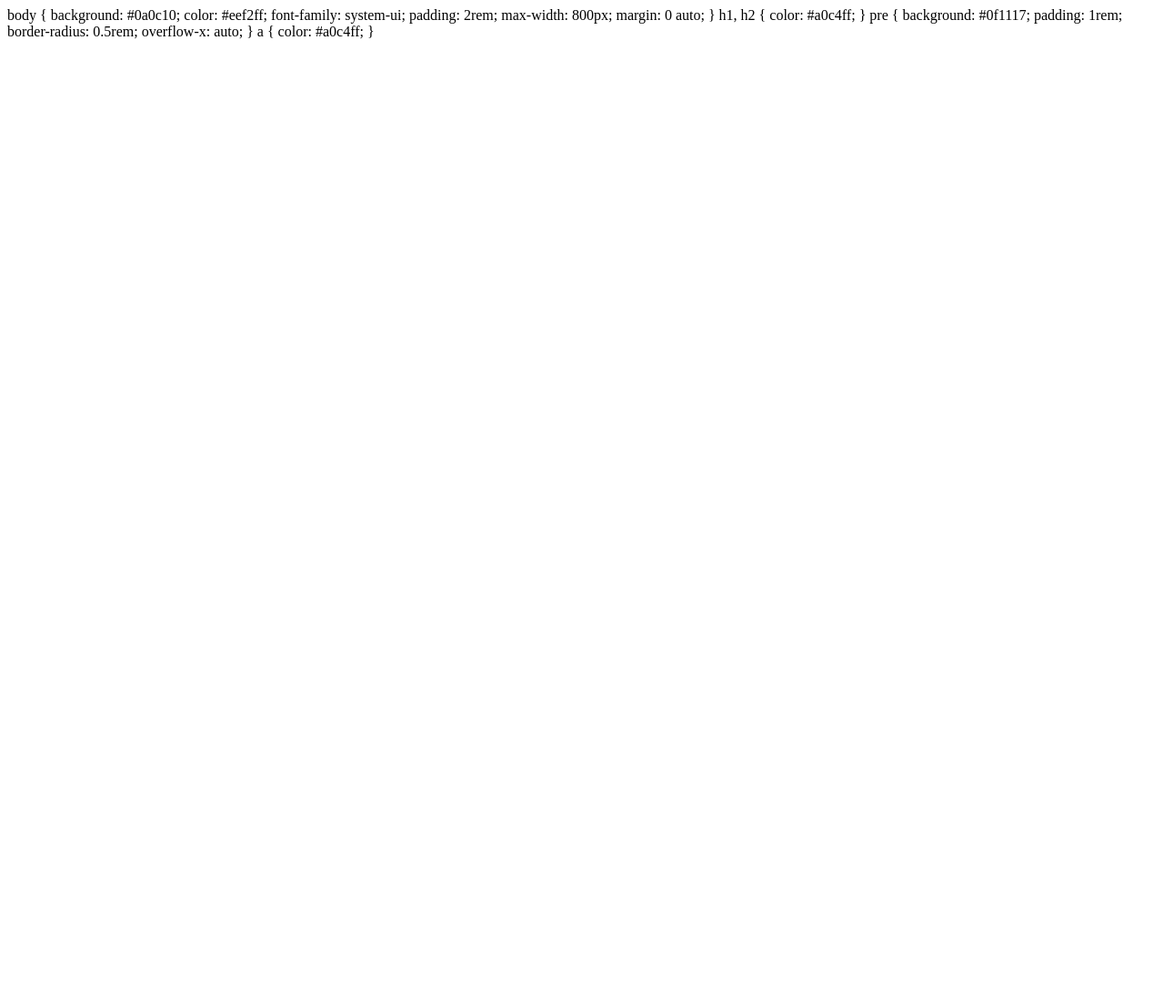
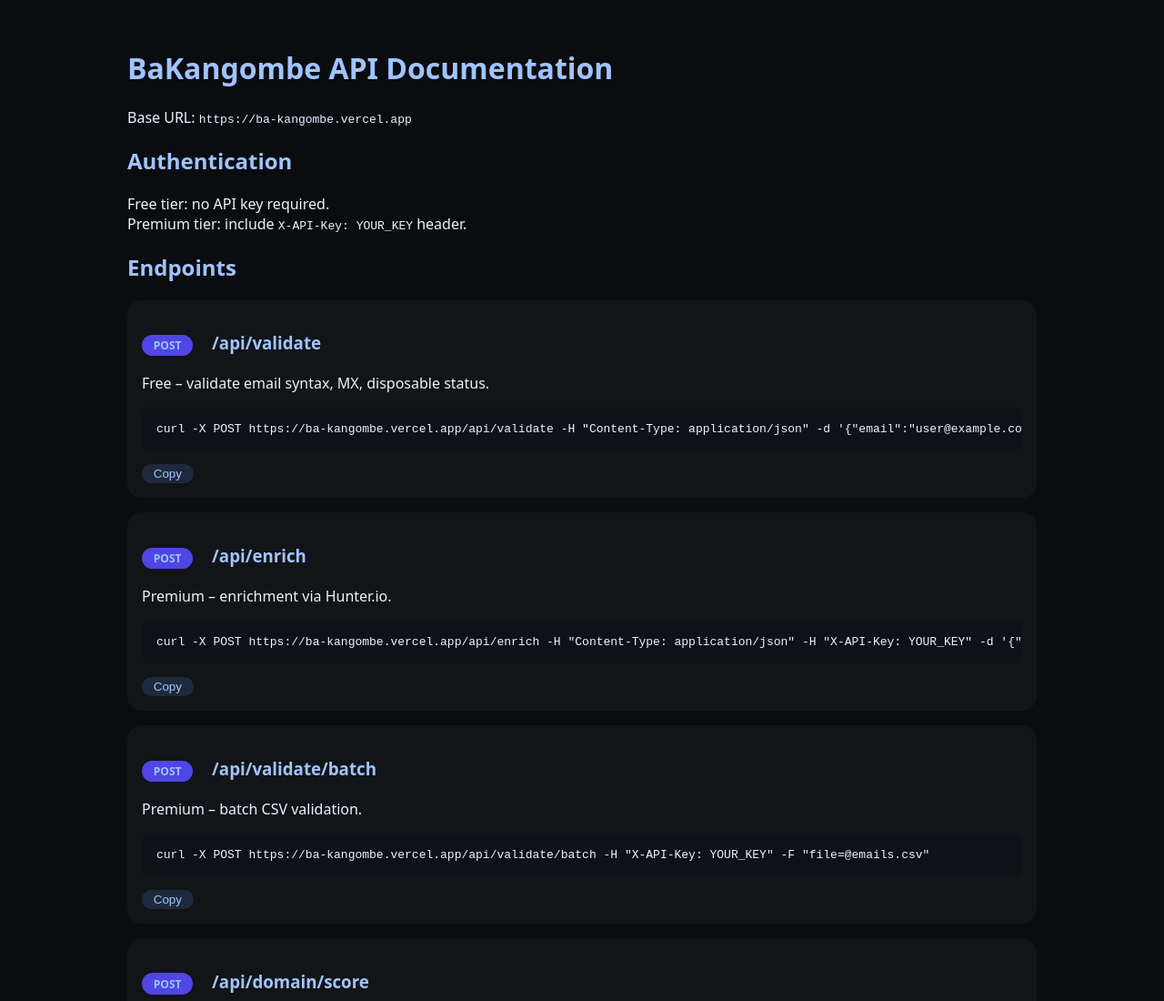
Before and after one commit to KernelBornie/BaKangombe, a website: page public/docs.html in a window 1280 px wide. Shown: the top 1100 px of the page at 91% size. Before the commit the page ends 800 px from the top, so only its background shows below. Drawn offline with Linux system fonts and the light colour scheme.

Commit message:
Replace docs page with complete documentation

```diff
--- a/public/docs.html
+++ b/public/docs.html
@@ -3,7 +3,95 @@
 <head>
   <meta charset="UTF-8">
   <meta name="viewport" content="width=device-width, initial-scale=1.0">
-    body { background: #0a0c10; color: #eef2ff; font-family: system-ui; padding: 2rem; max-width: 800px; margin: 0 auto; }
-    h1, h2 { color: #a0c4ff; }
+  <title>BaKangombe API Documentation</title>
+  <style>
+    body { background: #0a0c10; color: #eef2ff; font-family: system-ui; padding: 2rem; max-width: 1000px; margin: 0 auto; }
+    h1, h2, h3 { color: #a0c4ff; }
     pre { background: #0f1117; padding: 1rem; border-radius: 0.5rem; overflow-x: auto; }
+    .endpoint { background: rgba(255,255,255,0.03); border-radius: 1rem; padding: 1rem; margin-bottom: 1rem; }
+    .method { background: #4f46e5; display: inline-block; padding: 0.2rem 0.8rem; border-radius: 2rem; font-size: 0.75rem; margin-right: 1rem; }
+    .copy-btn { background: #1e293b; border: none; padding: 0.2rem 0.8rem; border-radius: 2rem; color: #a0c4ff; cursor: pointer; }
     a { color: #a0c4ff; }
+  </style>
+</head>
+<body>
+  <h1>BaKangombe API Documentation</h1>
+  <p>Base URL: <code>https://ba-kangombe.vercel.app</code></p>
+
+  <h2>Authentication</h2>
+  <p>Free tier: no API key required.<br>Premium tier: include <code>X-API-Key: YOUR_KEY</code> header.</p>
+
+  <h2>Endpoints</h2>
+
+  <div class="endpoint">
+    <h3><span class="method">POST</span> /api/validate</h3>
+    <p>Free – validate email syntax, MX, disposable status.</p>
+    <pre><code>curl -X POST https://ba-kangombe.vercel.app/api/validate -H "Content-Type: application/json" -d '{"email":"user@example.com"}'</code></pre>
+    <button class="copy-btn" onclick="copyToClipboard('curl -X POST https://ba-kangombe.vercel.app/api/validate -H \"Content-Type: application/json\" -d \'{\"email\":\"user@example.com\"}\'')">Copy</button>
+  </div>
+
+  <div class="endpoint">
+    <h3><span class="method">POST</span> /api/enrich</h3>
+    <p>Premium – enrichment via Hunter.io.</p>
+    <pre><code>curl -X POST https://ba-kangombe.vercel.app/api/enrich -H "Content-Type: application/json" -H "X-API-Key: YOUR_KEY" -d '{"email":"bill.gates@microsoft.com"}'</code></pre>
+    <button class="copy-btn" onclick="copyToClipboard('curl -X POST https://ba-kangombe.vercel.app/api/enrich -H \"Content-Type: application/json\" -H \"X-API-Key: YOUR_KEY\" -d \'{\"email\":\"bill.gates@microsoft.com\"}\'')">Copy</button>
+  </div>
+
+  <div class="endpoint">
+    <h3><span class="method">POST</span> /api/validate/batch</h3>
+    <p>Premium – batch CSV validation.</p>
+    <pre><code>curl -X POST https://ba-kangombe.vercel.app/api/validate/batch -H "X-API-Key: YOUR_KEY" -F "file=@emails.csv"</code></pre>
+    <button class="copy-btn" onclick="copyToClipboard('curl -X POST https://ba-kangombe.vercel.app/api/validate/batch -H \"X-API-Key: YOUR_KEY\" -F \"file=@emails.csv\"')">Copy</button>
+  </div>
+
+  <div class="endpoint">
+    <h3><span class="method">POST</span> /api/domain/score</h3>
+    <p>Premium – domain security score (SPF/DKIM/DMARC).</p>
+    <pre><code>curl -X POST https://ba-kangombe.vercel.app/api/domain/score -H "Content-Type: application/json" -H "X-API-Key: YOUR_KEY" -d '{"domain":"github.com"}'</code></pre>
+    <button class="copy-btn" onclick="copyToClipboard('curl -X POST https://ba-kangombe.vercel.app/api/domain/score -H \"Content-Type: application/json\" -H \"X-API-Key: YOUR_KEY\" -d \'{\"domain\":\"github.com\"}\'')">Copy</button>
+  </div>
+
+  <div class="endpoint">
+    <h3><span class="method">POST</span> /api/disposable</h3>
+    <p>Premium – check if email is from a disposable domain.</p>
+    <pre><code>curl -X POST https://ba-kangombe.vercel.app/api/disposable -H "Content-Type: application/json" -H "X-API-Key: YOUR_KEY" -d '{"email":"temp@mailinator.com"}'</code></pre>
+    <button class="copy-btn" onclick="copyToClipboard('curl -X POST https://ba-kangombe.vercel.app/api/disposable -H \"Content-Type: application/json\" -H \"X-API-Key: YOUR_KEY\" -d \'{\"email\":\"temp@mailinator.com\"}\'')">Copy</button>
+  </div>
+
+  <div class="endpoint">
+    <h3><span class="method">POST</span> /api/website/generate</h3>
+    <p>Premium – generate landing page HTML.</p>
+    <pre><code>curl -X POST https://ba-kangombe.vercel.app/api/website/generate -H "Content-Type: application/json" -H "X-API-Key: YOUR_KEY" -d '{"template":"landing","title":"My Site","content":"Hello"}'</code></pre>
+    <button class="copy-btn" onclick="copyToClipboard('curl -X POST https://ba-kangombe.vercel.app/api/website/generate -H \"Content-Type: application/json\" -H \"X-API-Key: YOUR_KEY\" -d \'{\"template\":\"landing\",\"title\":\"My Site\",\"content\":\"Hello\"}\'')">Copy</button>
+  </div>
+
+  <div class="endpoint">
+    <h3><span class="method">POST</span> /api/feedback</h3>
+    <p>Free – submit feedback (sends confirmation email).</p>
+    <pre><code>curl -X POST https://ba-kangombe.vercel.app/api/feedback -H "Content-Type: application/json" -d '{"name":"User","email":"user@example.com","message":"Great API!"}'</code></pre>
+    <button class="copy-btn" onclick="copyToClipboard('curl -X POST https://ba-kangombe.vercel.app/api/feedback -H \"Content-Type: application/json\" -d \'{\"name\":\"User\",\"email\":\"user@example.com\",\"message\":\"Great API!\"}\'')">Copy</button>
+  </div>
+
+  <h2>Get a premium API key</h2>
+  <p>Subscribe at <a href="/#pricing">/pricing</a> and then use <code>POST /api/generate-key</code>.</p>
+  <p><a href="/">← Back to homepage</a></p>
+
+  <script>
+    function copyToClipboard(text) {
+      navigator.clipboard.writeText(text);
+      const toast = document.createElement('div');
+      toast.textContent = '✓ Copied!';
+      toast.style.position = 'fixed';
+      toast.style.bottom = '20px';
+      toast.style.right = '20px';
+      toast.style.background = '#10b981';
+      toast.style.color = 'white';
+      toast.style.padding = '0.5rem 1rem';
+      toast.style.borderRadius = '2rem';
+      toast.style.zIndex = '1000';
+      document.body.appendChild(toast);
+      setTimeout(() => toast.remove(), 2000);
+    }
+  </script>
+</body>
+</html>
```
